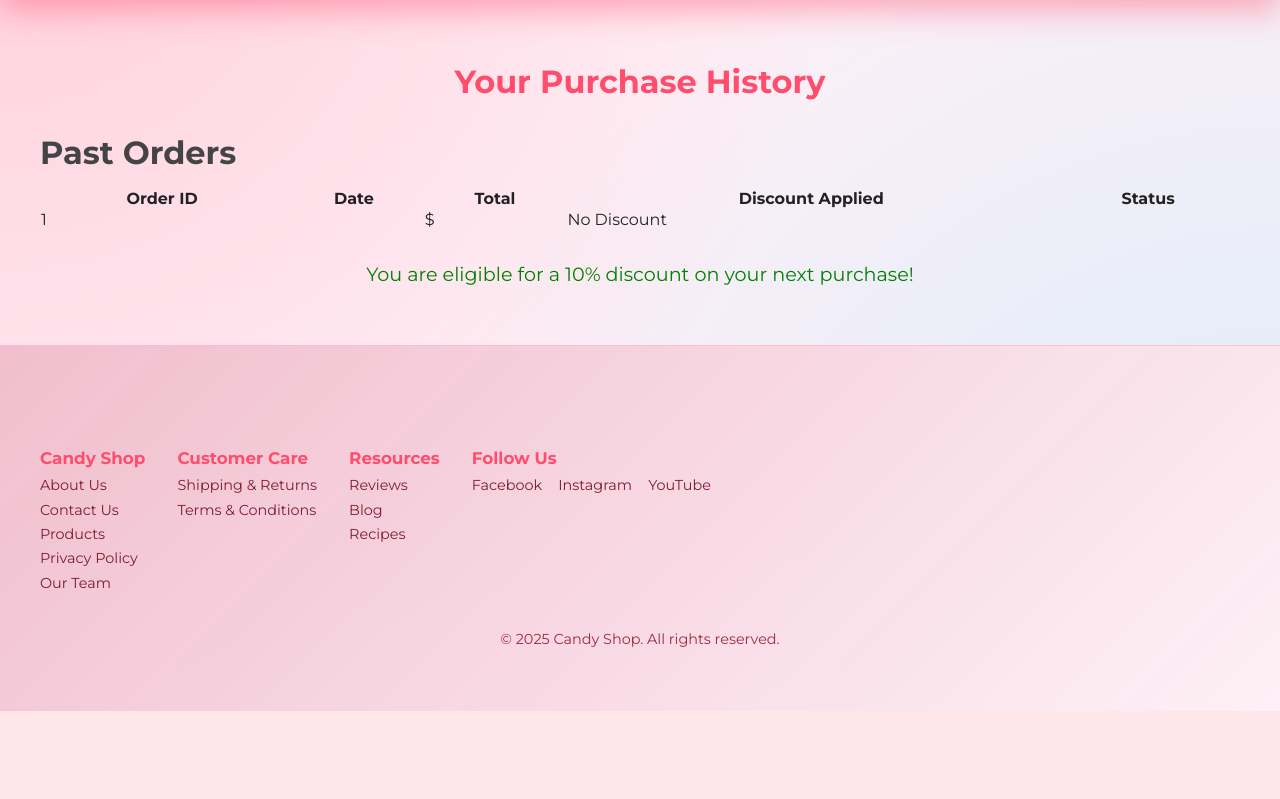
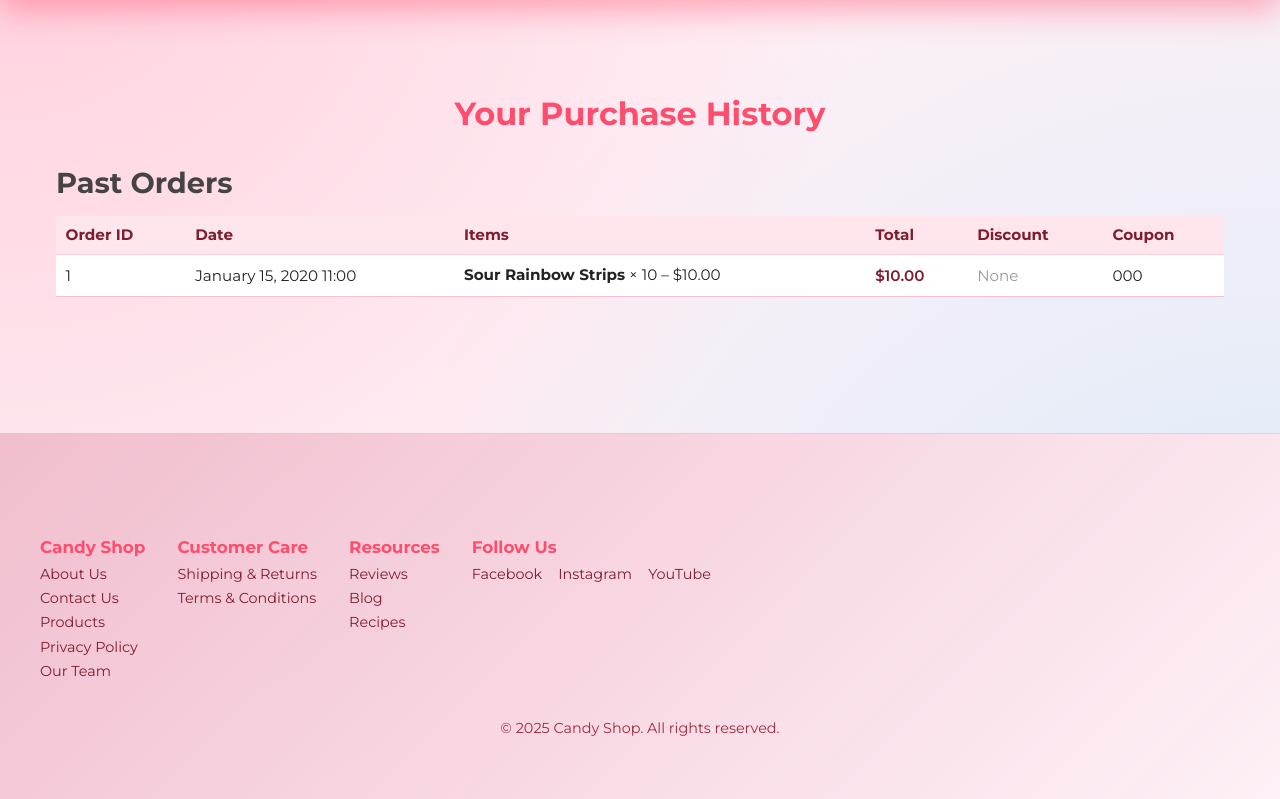
Before and after one commit to WebbCouture/candy-shop-2-main, a Django app: template main/templates/main/purchase_history.html in a window 1280 px wide. Shown: the part 141-940 px from the top of the page. Before the commit the page ends 852 px from the top, so only its background shows below. Run offline with Django 5.2, Linux system fonts and the light colour scheme; data comes from the database, SQL or seed files in the repository; tables that the repository leaves empty hold one stand-in row (values such as "Sample post"); the template is opened without the code that fills it: values that come from a table or form of the project are taken from there, most other values are stand-ins (such as "Sample title", 1, 10 or a date in 2020).

Commit message:
Fix: purchase history shows gift certificates properly

```diff
--- a/main/templates/main/purchase_history.html
+++ b/main/templates/main/purchase_history.html
@@ -3,49 +3,94 @@
 {% block title %}Purchase History - Candy Shop{% endblock %}
 
 {% block content %}
-  <div class="purchase-history-page">
-    <h1 style="text-align: center; color: #ff4d6d; font-weight: 700; margin-bottom: 2rem;">Your Purchase History</h1>
+  <div class="purchase-history-page" style="max-width: 1200px; margin: 0 auto; padding: 2rem 1rem 4rem;">
+
+    <h1 style="text-align: center; color: #ff4d6d; font-weight: 700; margin-bottom: 2rem;">
+      Your Purchase History
+    </h1>
 
     {% if orders %}
-      <div style="max-width: 1200px; margin: 0 auto;">
-        <h2 style="font-size: 2rem; color: #444; margin-bottom: 1rem;">Past Orders</h2>
-        <table style="width: 100%; border-collapse: collapse; margin-bottom: 2rem;">
+      <h2 style="font-size: 1.8rem; color: #444; margin-bottom: 1rem;">
+        Past Orders
+      </h2>
+
+      <table style="width: 100%; border-collapse: collapse; margin-bottom: 2rem; font-size: 0.95rem;">
         <thead>
-            <tr>
-              <th>Order ID</th>
-              <th>Date</th>
-              <th>Total</th>
-              <th>Discount Applied</th>
-              <th>Status</th>
+          <tr style="background-color: #ffe6ec; color: #7f1d30;">
+            <th style="text-align: left; padding: 0.6rem; border-bottom: 1px solid #ffd0da;">Order ID</th>
+            <th style="text-align: left; padding: 0.6rem; border-bottom: 1px solid #ffd0da;">Date</th>
+            <th style="text-align: left; padding: 0.6rem; border-bottom: 1px solid #ffd0da;">Items</th>
+            <th style="text-align: left; padding: 0.6rem; border-bottom: 1px solid #ffd0da;">Total</th>
+            <th style="text-align: left; padding: 0.6rem; border-bottom: 1px solid #ffd0da;">Discount</th>
+            <th style="text-align: left; padding: 0.6rem; border-bottom: 1px solid #ffd0da;">Coupon</th>
           </tr>
         </thead>
         <tbody>
           {% for order in orders %}
-              <tr>
-                <td>{{ order.id }}</td>
-                <td>{{ order.created_at|date:"F j, Y" }}</td>  <!-- Adjusted field and format -->
-                <td>${{ order.total_amount }}</td>  <!-- Assuming `total_amount` for price -->
-                <td>
-                  {% if order.discount %}
-                    <span style="color: green;">{{ order.discount }}% off</span>
+            <tr style="background-color: #fff;">
+              <!-- Order ID -->
+              <td style="padding: 0.6rem; border-bottom: 1px solid #f5c1d0;">
+                {{ order.id }}
+              </td>
+
+              <!-- Date (Order.date används i din view: order_by('-date')) -->
+              <td style="padding: 0.6rem; border-bottom: 1px solid #f5c1d0;">
+                {{ order.date|date:"F j, Y H:i" }}
+              </td>
+
+              <!-- Items: här visar vi produkter OCH gift certificates -->
+              <td style="padding: 0.6rem; border-bottom: 1px solid #f5c1d0;">
+                <ul style="list-style: none; padding-left: 0; margin: 0;">
+                  {% for item in order.items.all %}
+                    <li style="margin-bottom: 0.2rem;">
+                      {% if item.product %}
+                        <strong>{{ item.product.name }}</strong>
                       {% else %}
-                    No Discount
+                        <strong>Gift Certificate</strong>
+                      {% endif %}
+                      × {{ item.quantity }}
+                      – ${{ item.price|floatformat:2 }}
+                    </li>
+                  {% empty %}
+                    <li><em>No items found for this order.</em></li>
+                  {% endfor %}
+                </ul>
+              </td>
+
+              <!-- Total (Order.total) -->
+              <td style="padding: 0.6rem; border-bottom: 1px solid #f5c1d0; font-weight: 600; color: #7f1d30;">
+                ${{ order.total|floatformat:2 }}
+              </td>
+
+              <!-- Discount amount (Order.discount_amount) -->
+              <td style="padding: 0.6rem; border-bottom: 1px solid #f5c1d0;">
+                {% if order.discount_amount and order.discount_amount > 0 %}
+                  <span style="color: green;">
+                    -${{ order.discount_amount|floatformat:2 }}
+                  </span>
+                {% else %}
+                  <span style="color: #999;">None</span>
                 {% endif %}
               </td>
-                <td>{{ order.get_status_display }}</td>
+
+              <!-- Coupon code (Order.coupon) -->
+              <td style="padding: 0.6rem; border-bottom: 1px solid #f5c1d0;">
+                {% if order.coupon %}
+                  {{ order.coupon.code }}
+                {% else %}
+                  <span style="color: #999;">–</span>
+                {% endif %}
+              </td>
             </tr>
           {% endfor %}
         </tbody>
       </table>
-      </div>
+
     {% else %}
-      <p style="text-align: center; color: #555;">You haven't placed any orders yet.</p>
+      <p style="text-align: center; color: #555;">
+        You haven't placed any orders yet.
+      </p>
     {% endif %}
 
-    <div style="text-align: center;">
-      {% if discount %}
-        <p style="color: green; font-size: 1.2rem;">You are eligible for a {{ discount }}% discount on your next purchase!</p>
-      {% endif %}
-    </div>
   </div>
 {% endblock %}
```
Lines whose indentation alone changed are shown as unchanged.
